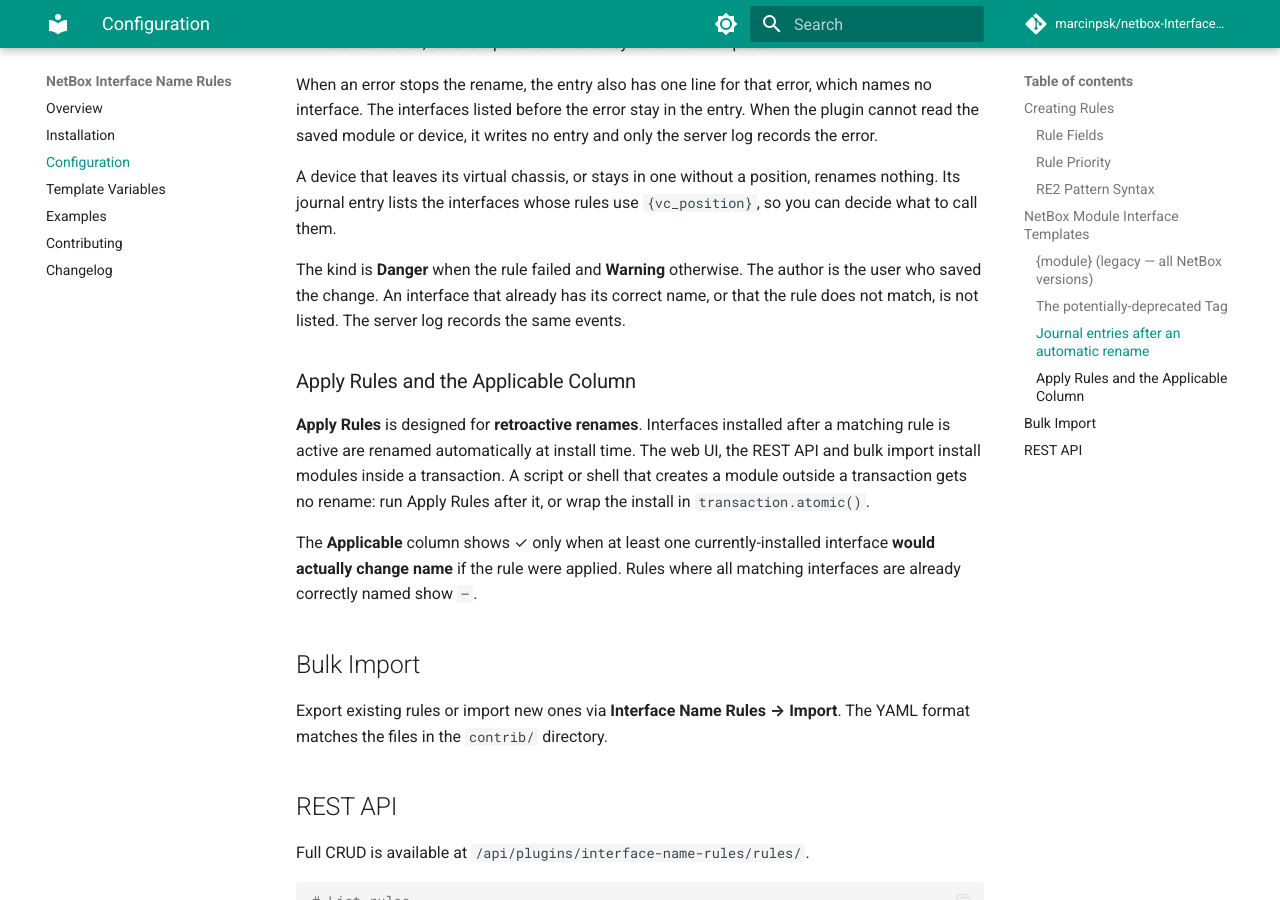
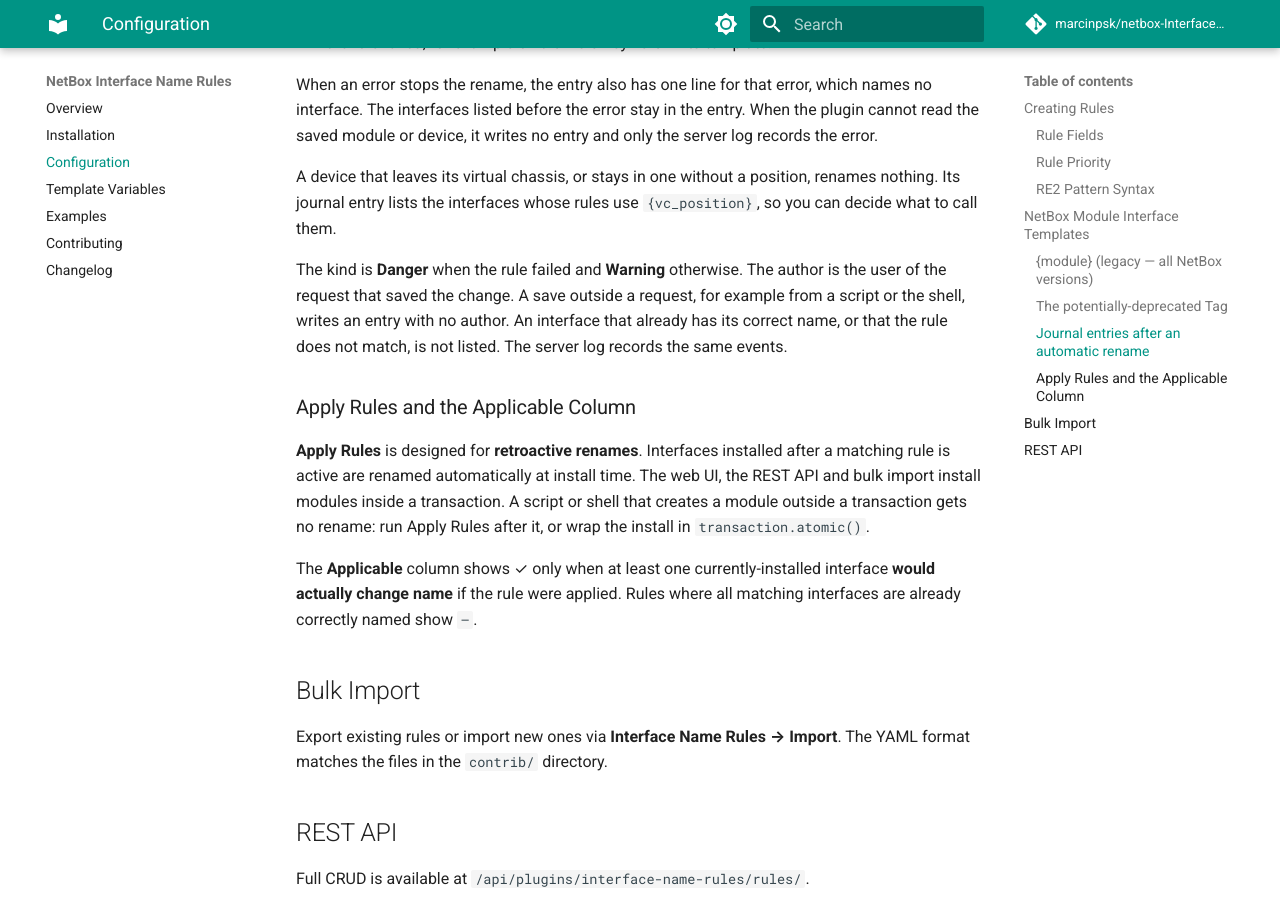
Before and after one commit to marcinpsk/netbox-InterfaceNameRules-plugin, an MkDocs documentation site: the page built from docs/configuration.md, in a window 1280 px wide and 900 px high, scrolled down 3112 px. Built offline with MkDocs 1.6.1 and Material for MkDocs 9.7.7, drawn with Linux system fonts in a browser that asks for light colours; comment, search, counter and statistics services are not loaded.

Commit message:
docs(configuration): state that a save outside a request writes no journal author

```diff
--- a/docs/configuration.md
+++ b/docs/configuration.md
@@ -111,9 +111,10 @@
 `{vc_position}`, so you can decide what to call them.
 
 The kind is **Danger** when the rule failed and **Warning** otherwise. The author
-is the user who saved the change. An interface that already has its correct name,
-or that the rule does not match, is not listed. The server log records the same
-events.
+is the user of the request that saved the change. A save outside a request, for
+example from a script or the shell, writes an entry with no author. An interface
+that already has its correct name, or that the rule does not match, is not listed.
+The server log records the same events.
 
 ### Apply Rules and the Applicable Column
 
```
Also changed, not shown: 1 other file.
